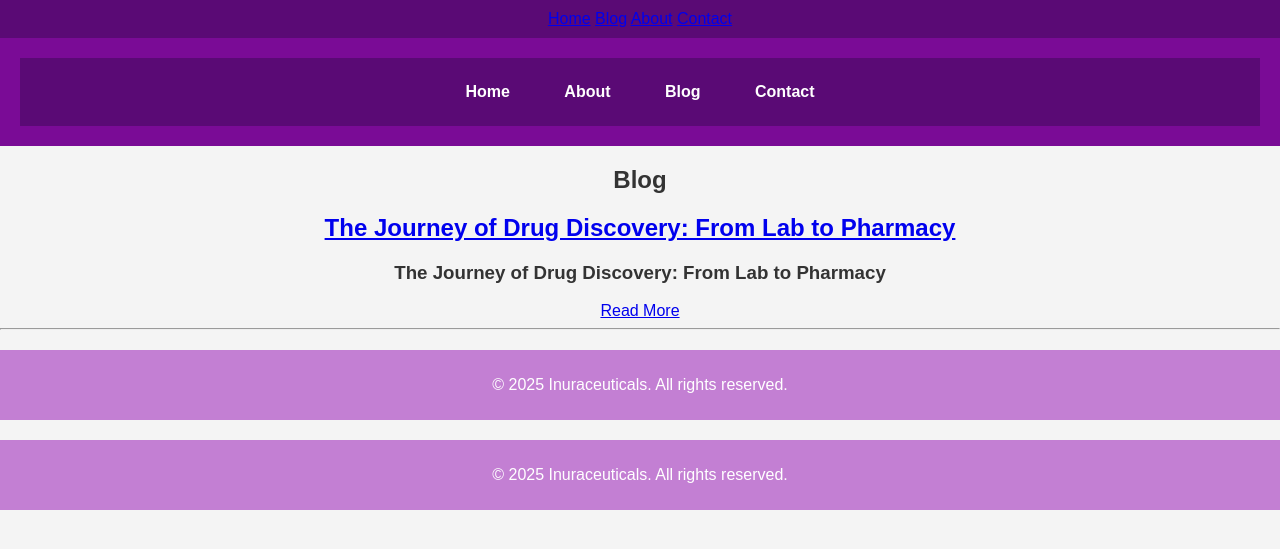
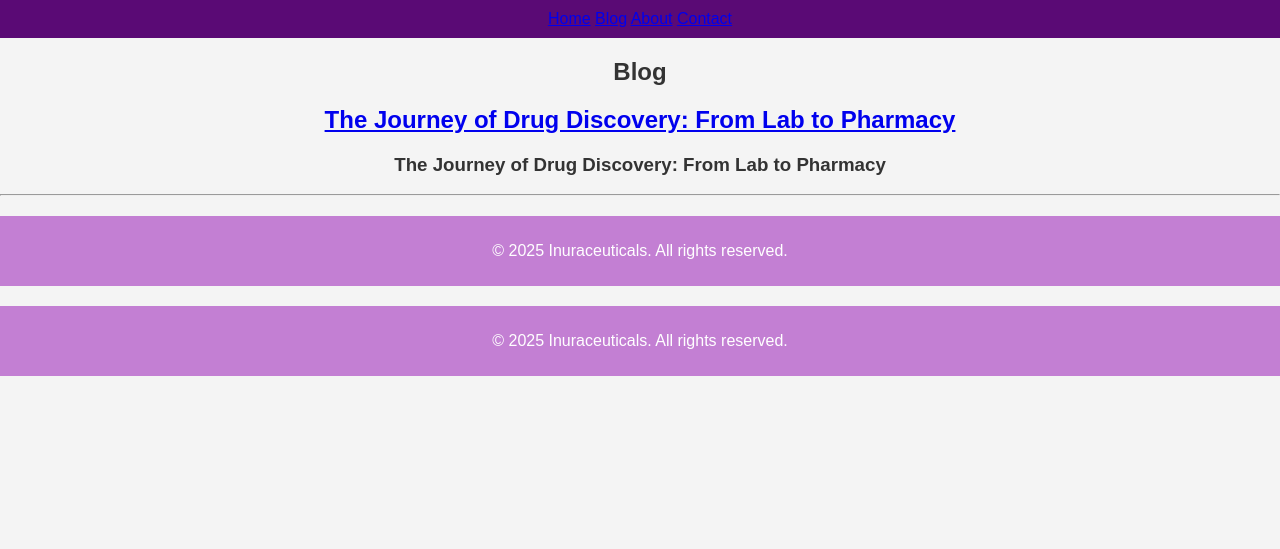
Before and after one commit to InuraK/inuraceuticals, a Jekyll site: the page built from blog.html, in a window 1280 px wide. Shown: the top 549 px of the page. Built offline with Jekyll 4.4.1, drawn with Linux system fonts in a browser that asks for light colours.

Commit message:
Update blog.html

```diff
--- a/blog.html
+++ b/blog.html
@@ -12,16 +12,6 @@ title: Blog
     <link rel="stylesheet" href="style.css">  <!-- Ensure this CSS is the same as other pages -->
 </head>
 <body>
-    <header>
-        <nav>
-            <ul>
-                <li><a href="index.html">Home</a></li>
-                <li><a href="about.html">About</a></li>
-                <li><a href="blog.html" class="active">Blog</a></li>
-                <li><a href="contact.html">Contact</a></li>
-            </ul>
-        </nav>
-    </header>
 
     <main>
         <section class="blog-section">
@@ -30,7 +20,6 @@ title: Blog
                 <article class="blog-post">
                     <h2><a href="{{ post.url | relative_url }}">{{ post.title }}</a></h2>
                     <p>{{ post.excerpt }}</p>
-                    <a href="{{ post.url | relative_url }}" class="read-more">Read More</a>
                     <hr>
                 </article>
             {% endfor %}
```
